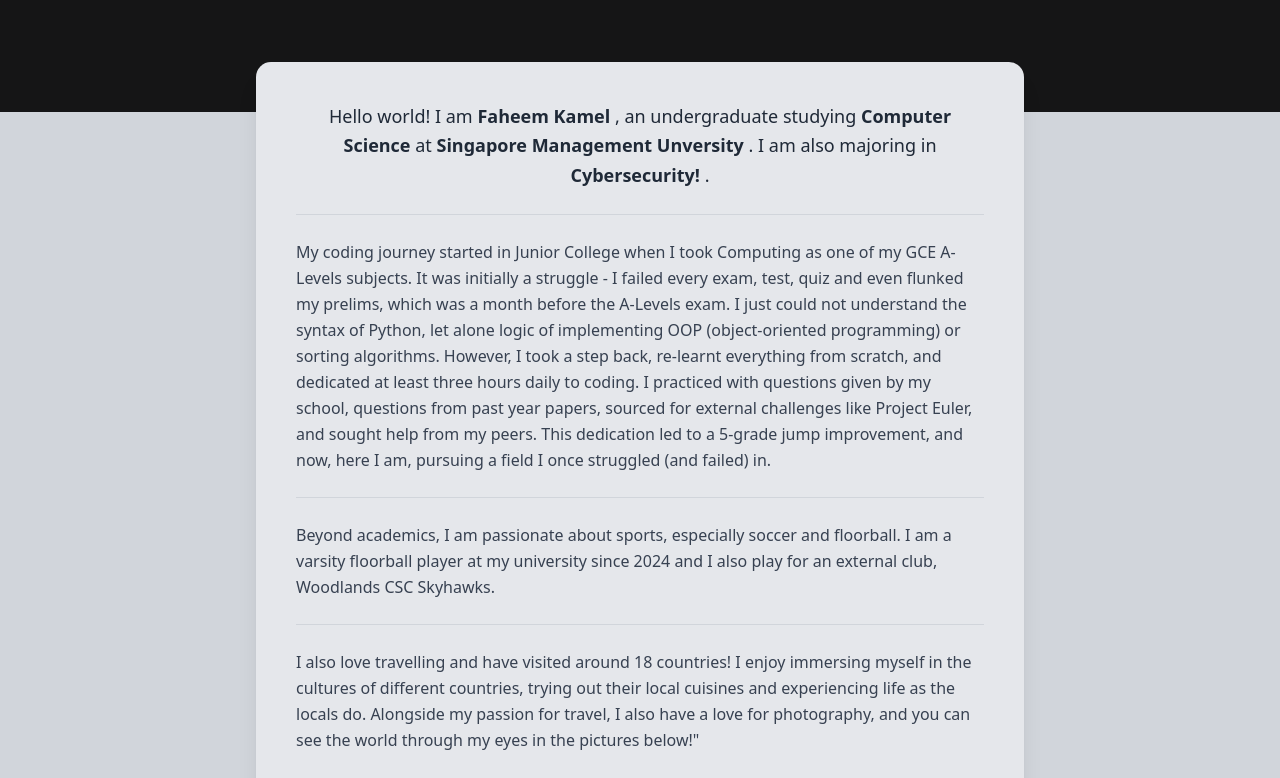
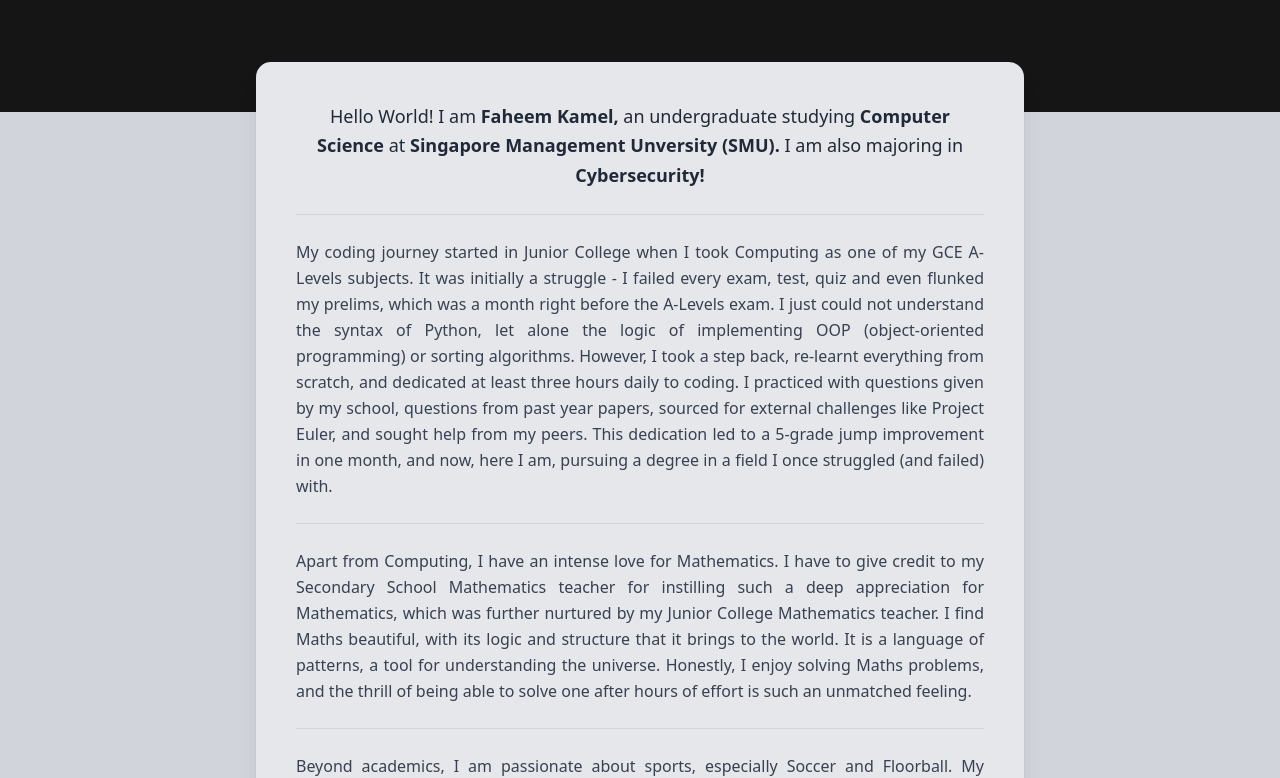
Before and after one commit to f4heemmmmm/faheem-website, a Next.js app in the folder my-portfolio/: page / in a window 1280 px wide. Shown: the part 1088-1866 px from the top of the page. Built offline with nearby package versions, Linux system fonts and the light colour scheme.

Commit message:
added more introduction in my about me section

```diff
--- a/my-portfolio/src/components/sections/About.tsx
+++ b/my-portfolio/src/components/sections/About.tsx
@@ -10,29 +10,38 @@
             */}
             {/* SHORT INTRODUCTION */}
             <p className = "text-lg text-gray-800 leading-relaxed text-center">
-                Hello world! I am <span className = "font-semibold"> Faheem Kamel </span>, an undergraduate studying
+                Hello World! I am <span className = "font-semibold"> Faheem Kamel, </span> an undergraduate studying
                 <span className = "font-semibold"> Computer Science </span> at
-                <span className = "font-semibold"> Singapore Management Unversity </span>. I am also majoring in
-                <span className = "font-semibold"> Cybersecurity! </span>.
+                <span className = "font-semibold"> Singapore Management Unversity (SMU). </span> I am also majoring in
+                <span className = "font-semibold"> Cybersecurity! </span>
             </p>
             <div className = "border-t border-gray-300 my-6" />
-            <p className = "text-md text-gray-700 leading-relaxed">
+            <p className = "text-md text-gray-700 leading-relaxed text-justify">
                 My coding journey started in Junior College when I took Computing as one of my GCE A-Levels subjects. It was
-                initially a struggle - I failed every exam, test, quiz and even flunked my prelims, which was a month before the A-Levels exam.
-                I just could not understand the syntax of Python, let alone logic of implementing OOP (object-oriented programming) or sorting algorithms.
+                initially a struggle - I failed every exam, test, quiz and even flunked my prelims, which was a month right before the A-Levels exam.
+                I just could not understand the syntax of Python, let alone the logic of implementing OOP (object-oriented programming) or sorting algorithms.
                 However, I took a step back, re-learnt everything from scratch, and dedicated at least three hours daily to coding. I practiced with questions
                 given by my school, questions from past year papers, sourced for external challenges like Project Euler, and sought help from my peers.
-                This dedication led to a 5-grade jump improvement, and now, here I am, pursuing a field I once struggled (and failed) in.
+                This dedication led to a 5-grade jump improvement in one month, and now, here I am, pursuing a degree in a field I once struggled (and failed) with.
             </p>
             <div className = "border-t border-gray-300 my-6" />
-            <p className = "text-md text-gray-700 leading-relaxed">
-                Beyond academics, I am passionate about sports, especially soccer and floorball. I am a varsity floorball player
-                at my university since 2024 and I also play for an external club, Woodlands CSC Skyhawks.
+            <p className = "text-md text-gray-700 leading-relaxed text-justify">
+               Apart from Computing, I have an intense love for Mathematics. I have to give credit to my Secondary School Mathematics teacher for instilling such a deep
+               appreciation for Mathematics, which was further nurtured by my Junior College Mathematics teacher. I find Maths beautiful, with its logic and structure that it brings to the world.
+               It is a language of patterns, a tool for understanding the universe. Honestly, I enjoy solving Maths problems, and the thrill of being able to solve one after hours of effort is such an
+               unmatched feeling.
             </p>
             <div className = "border-t border-gray-300 my-6" />
-            <p className = "text-md text-gray-700 leading-relaxed">
+            <p className = "text-md text-gray-700 leading-relaxed text-justify">
+                Beyond academics, I am passionate about sports, especially Soccer and Floorball. My favorite team is Manchester United, unfortunately.
+                I originally started out as a Field Hockey player in Secondary School before transitioning to Floorball in Junior College.
+                I have played Floorball for my Junior College, my police division during National Service and (my current) University team. I also play for an external club, Woodlands CSC Skyhawks.
+            </p>
+            <div className = "border-t border-gray-300 my-6" />
+            <p className = "text-md text-gray-700 leading-relaxed text-justify">
                 I also love travelling and have visited around 18 countries! I enjoy immersing myself in the cultures of different countries, trying out their local
-                cuisines and experiencing life as the locals do. Alongside my passion for travel, I also have a love for photography, and you can see the world through my eyes in the pictures below!"
+                cuisines and experiencing life as they do. There's always something about trying new things, but trying new things in a new place just makes the experience
+                a better one. Alongside my passion for travel, I also have a love for photography, and you can see the world through my eyes in some of the pictures below!
             </p>
         </div>
     );
```
Also changed, not shown: my-portfolio/src/components/ExperienceCard.tsx (line endings or trailing spaces).
